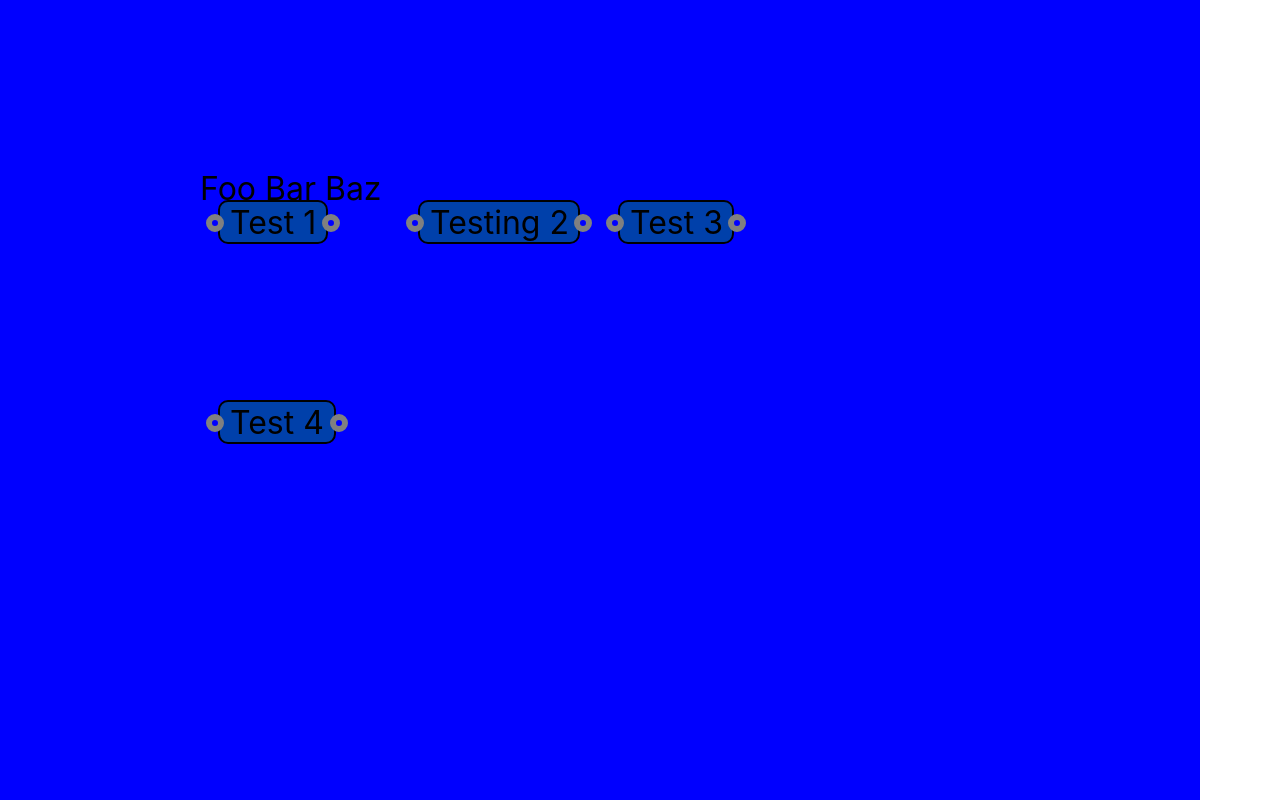
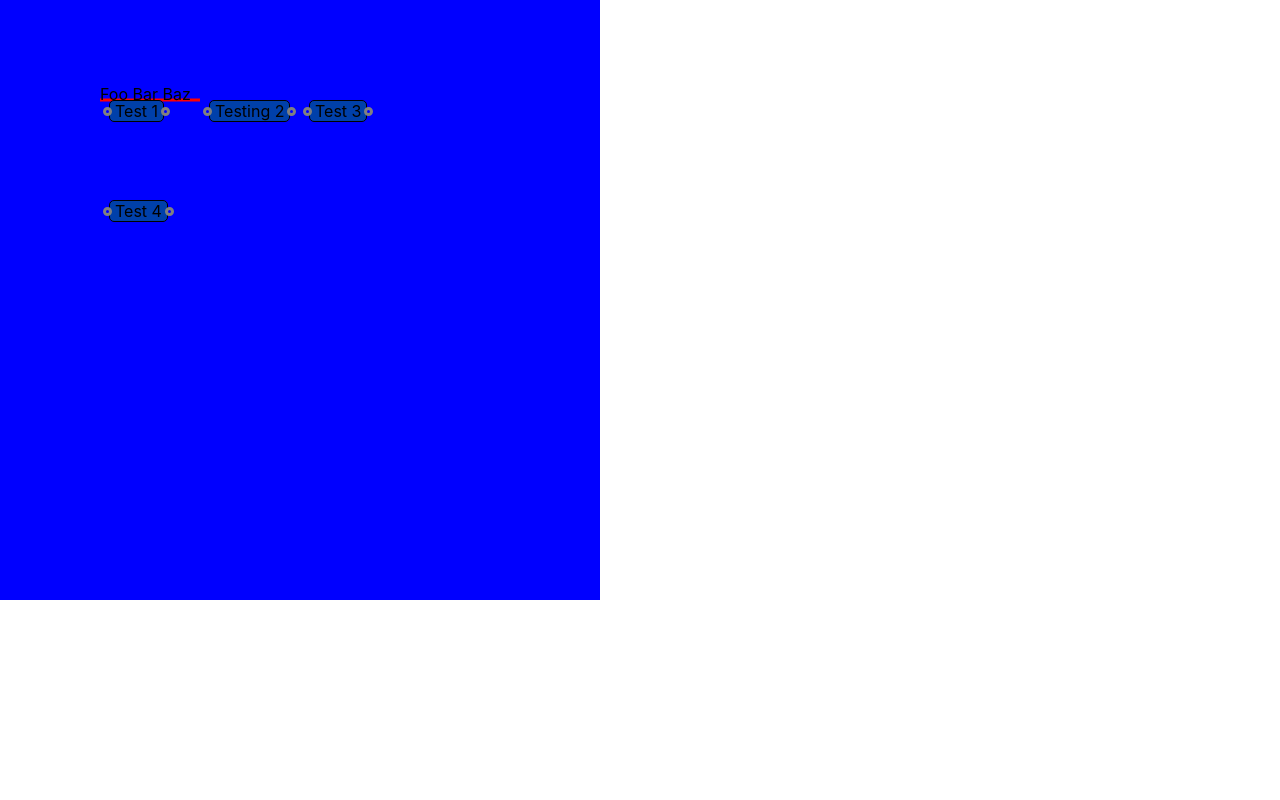
Before and after one commit to polygonhell/React-DAG, a React (Create React App) app: page / in a window 1280 px wide. Shown: the top 800 px of the page. Built offline with nearby package versions, Linux system fonts and the light colour scheme.

Commit message:
Initial edge display and updates

```diff
--- /dev/null
+++ b/src/graph/EdgeWrapper.tsx
@@ -0,0 +1,28 @@
+import React, { forwardRef, HTMLAttributes, useEffect, useImperativeHandle, useState, MouseEventHandler } from "react"
+
+interface EdgeProps {
+  path: [number, number][]
+
+}
+
+function toPathString(path: [number, number][]): string {
+  let out = `M ${path[0][0]} ${path[0][1]}`
+  path.slice(1).forEach(point => {
+    out = out + ` L ${point[0]} ${point[1]}`
+  })
+  return out
+}
+
+export const EdgeWrapper = forwardRef(({ path }: EdgeProps, ref): JSX.Element => {
+  const [currrentPath, setCurrentPath] = useState<[number, number][]>(path)
+
+  useImperativeHandle(ref, () => ({
+    updatePath(path: [number, number][]): void {
+      setCurrentPath(path)
+    },
+  }))
+
+
+
+  return <path d={toPathString(currrentPath)} stroke="red" strokeWidth={3} fill="none" />
+})
--- a/src/graph/Graph.tsx
+++ b/src/graph/Graph.tsx
@@ -1,9 +1,11 @@
-import React, { forwardRef, HTMLAttributes, useEffect, useImperativeHandle, useState, MouseEventHandler } from "react"
+import React, { forwardRef, HTMLAttributes, useEffect, useImperativeHandle, useState, useRef, MouseEventHandler } from "react"
 import { useCallback } from "react"
 import { DefaultNode } from "./DefaultNode"
 import { NodeWrapper } from "./NodeWrapper"
 import "./types"
 import { GraphEdge, GraphNode, IEdge, INode, NodeJSX } from "./types"
+import "./graph.css"
+import { EdgeWrapper } from "./EdgeWrapper"
 
 
 
@@ -28,29 +30,31 @@ export const Graph = forwardRef(({ elements }: GraphProps, ref): JSX.Element =>
   // TODO might need an ordered Map
   const [nodes] = useState<Map<string, INode>>(new Map())
   const [edges] = useState<Map<string, IEdge>>(new Map())
+  const [nodesRendered, setNodesRendered] = useState<boolean>(false)
   const [, setRender] = useState<number>(0)
+  const outerRef = useRef<HTMLDivElement>(null)
 
-  const forceRender = useCallback(() : void => {
-    setRender(r => r+1)
-  },[])
+  const forceRender = useCallback((): void => {
+    setRender(r => r + 1)
+  }, [])
 
-  const addNode = useCallback((node: GraphNode) : void => {
+  const addNode = useCallback((node: GraphNode): void => {
     nodes.set(node.id, new INode(nodeTypes, node))
     forceRender()
   }, [forceRender, nodes, nodeTypes])
 
-  const addEdge = useCallback((edge: GraphEdge) : void => {
+  const addEdge = useCallback((edge: GraphEdge): void => {
     edges.set(edge.id, new IEdge(edge))
     const fromNode = nodes.get(edge.from.node)
     fromNode?.edges.push(edge.id)
-    const toNode = nodes.get(edge.from.node)
+    const toNode = nodes.get(edge.to.node)
     toNode?.edges.push(edge.id)
     forceRender()
   }, [forceRender, edges, nodes])
 
   useEffect(() => {
-    elements.nodes.forEach( n => addNode(n) )
-    elements.edges.forEach( e => addEdge(e) )
+    elements.nodes.forEach(n => addNode(n))
+    elements.edges.forEach(e => addEdge(e))
   }, [elements, addEdge, addNode])
 
   useImperativeHandle(ref, () => ({
@@ -61,41 +65,68 @@ export const Graph = forwardRef(({ elements }: GraphProps, ref): JSX.Element =>
     }
   }))
 
+  // useEffect(() => forceRender(), [outerRef, forceRender])
 
-  function onNodeMove(id: string, pos:[number, number]) {
+
+
+  function onNodeMove(id: string, pos: [number, number]) {
     // console.log(`Node ${id} moved to ${JSON.stringify(pos)}`)
     // Update the node position in the map - Note don't trigger render
     const existing = nodes.get(id)
     if (existing) {
       existing.position = pos
+      // Inform the Edges they need to be updated
+      existing?.edges.forEach(e => {
+        const edge = edges.get(e)
+        edge?.refObject.current?.updatePath(edgePositions(edge))
+      })
     }
-    // Inform the Edges they need to be updated
+
   }
 
-  const onMouseDown : MouseEventHandler = e => { }
-  const onMouseMove : MouseEventHandler = e => { }
-  const onMouseUp : MouseEventHandler = e => { }
-  const onMouseLeave : MouseEventHandler = e => { onMouseUp(e) }
+  const onMouseDown: MouseEventHandler = e => { }
+  const onMouseMove: MouseEventHandler = e => { }
+  const onMouseUp: MouseEventHandler = e => { }
+  const onMouseLeave: MouseEventHandler = e => { onMouseUp(e) }
 
 
+  const scale = 1.0
 
-  const scale = 2.0
+  function edgePositions(e: IEdge): [number, number][] {
+    const fromNode = nodes.get(e.from.node)?.refObject.current
+    const fromPos = fromNode?.getHandlePos(e.from.handle)
+    const toNode = nodes.get(e.to.node)?.refObject.current
+    const toPos = toNode?.getHandlePos(e.to.handle)
+    return ((fromPos && toPos) ? [fromPos, toPos] : [])
+  }
+
+  const nodeArray = Array.from(nodes)
+
+  useEffect(() => {
+    if (!nodesRendered && nodeArray.length > 0 && (nodeArray[0][1].refObject.current != null)) {
+      setNodesRendered(true)
+    }
+  },  [nodesRendered, nodeArray])
 
   return (
     <>
-      <div style={{ transformOrigin: "0 0", transform: `scale(${scale})`, width: 600, height: 600, backgroundColor: "blue" }}
-           onMouseDown={onMouseDown} onMouseMove={onMouseMove} onMouseUp={onMouseUp} onMouseLeave={onMouseLeave}>
-        {Array.from(nodes).map(([_, n]) =>
+      <div ref={outerRef} style={{ transformOrigin: "0 0", transform: `scale(${scale})`, width: 600, height: 600, backgroundColor: "blue" }}
+        onMouseDown={onMouseDown} onMouseMove={onMouseMove} onMouseUp={onMouseUp} onMouseLeave={onMouseLeave}>
+        {nodeArray.map(([_, n]) =>
           <NodeWrapper ref={n.refObject} key={n.id} id={n.id} scale={scale} pos={n.position} onMove={onNodeMove}>
             {React.createElement(n.type, { data: n.data })}
           </NodeWrapper>)
         }
-
-        <svg width={600} height={600} style={{position: "absolute", left: 0, top: 0, pointerEvents: "none"}}>
-          <text x={100} y={100} color="red">
-            Foo Bar Baz
-          </text>
-        </svg>
+        {(nodesRendered) &&
+          <svg className="edgeSVG" width={600} height={600} >
+            {Array.from(edges).map(([_, e]) =>
+              <EdgeWrapper ref={e.refObject} key={e.id} path={edgePositions(e)} />
+            )}
+            <text x={100} y={100} color="red">
+              Foo Bar Baz
+            </text>
+          </svg>
+        }
       </div>
     </>
   )
--- /dev/null
+++ b/src/graph/graph.css
@@ -0,0 +1,7 @@
+
+edgeSVG {
+  position: absolute;
+  left: 0;
+  right: 0;
+  pointer-events: none;
+}
--- a/src/graph/types.ts
+++ b/src/graph/types.ts
@@ -20,6 +20,9 @@ export interface HandleRef {
   handle: string
 }
 
+export interface EdgeRef {
+  updatePath(path: [number, number][]): void
+}
 export class IEdge<T = any> {
   constructor(n: GraphEdge<T>) {
     this.id = n.id
@@ -34,9 +37,13 @@ export class IEdge<T = any> {
   typeName?: String
   from: HandleRef
   to: HandleRef
-  refObject: React.RefObject<Element> = createRef<Element>()
+  refObject: React.RefObject<EdgeRef> = createRef<EdgeRef>()
 }
 
+
+export interface NodeRef {
+  getHandlePos(id: string) : [number, number]
+}
 export class INode<T = any> {
   constructor(nodeTypes: Record<string, NodeJSX<any>>, n: GraphNode<T>) {
     this.id = n.id
@@ -51,7 +58,7 @@ export class INode<T = any> {
   typeName?: String
   type: NodeJSX<any>
   position: [number, number]
-  refObject: React.RefObject<Element> = createRef<Element>()
+  refObject: React.RefObject<NodeRef> = createRef<NodeRef>()
   edges: string[] = []
 }
 
```
